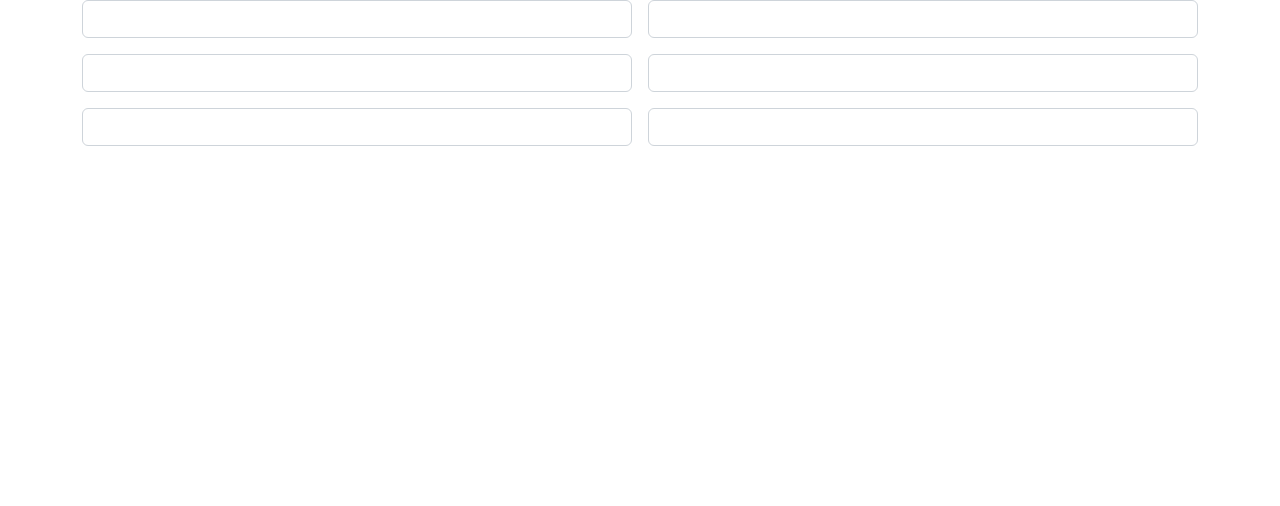
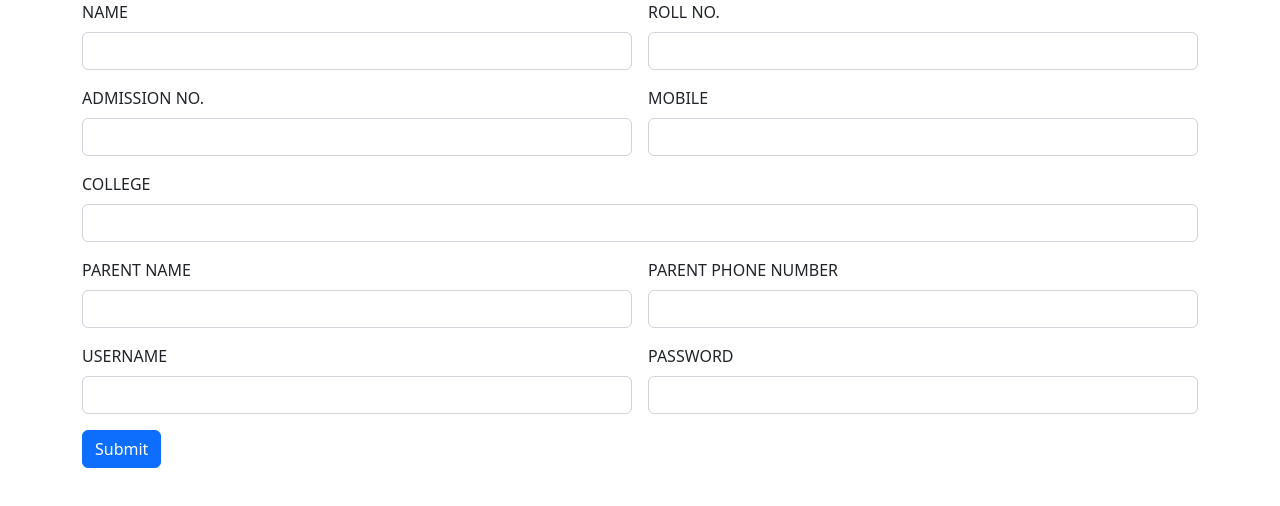
Before and after one commit to sruthy-nr/student-app, a plain HTML site: page index.html in a window 1280 px wide. Drawn offline with nearby package versions, Linux system fonts and the light colour scheme.

Commit message:
forth commit

```diff
--- a/index.html
+++ b/index.html
@@ -14,22 +14,43 @@
             <div class="col col-12 col-sm-12 col-md-12 col-lg-12 col-xl-12 col-xxl-12">
                 <div class="row g-3">
                     <div class="col col-12 col-sm-6 col-md-6 col-lg-6 col-xl-6 col-xxl-6">
+                        <label for="" class="form-label">NAME</label>
                         <input type="text" name="" id="" class="form-control">
                     </div>
                     <div class="col col-12 col-sm-6 col-md-6 col-lg-6 col-xl-6 col-xxl-6">
+                        <label for="" class="form-label">ROLL NO.</label>
                         <input type="text" name="" id="" class="form-control">
                     </div>
                     <div class="col col-12 col-sm-6 col-md-6 col-lg-6 col-xl-6 col-xxl-6">
+                        <label for="" class="form-label">ADMISSION NO.</label>
                         <input type="text" name="" id="" class="form-control">
                     </div>
                     <div class="col col-12 col-sm-6 col-md-6 col-lg-6 col-xl-6 col-xxl-6">
+                        <label for="" class="form-label">MOBILE</label>
+                        <input type="text" name="" id="" class="form-control">
+                    </div>
+                    <div class="col col-12 col-sm-12 col-md-12 col-lg-12 col-xl-12 col-xxl-12">
+                        <label for="" class="form-label">COLLEGE</label>
                         <input type="text" name="" id="" class="form-control">
                     </div>
                     <div class="col col-12 col-sm-6 col-md-6 col-lg-6 col-xl-6 col-xxl-6">
+                        <label for="" class="form-label">PARENT NAME</label>
                         <input type="text" name="" id="" class="form-control">
                     </div>
                     <div class="col col-12 col-sm-6 col-md-6 col-lg-6 col-xl-6 col-xxl-6">
+                        <label for="" class="form-label">PARENT PHONE NUMBER</label>
                         <input type="text" name="" id="" class="form-control">
+                    </div>
+                    <div class="col col-12 col-sm-6 col-md-6 col-lg-6 col-xl-6 col-xxl-6">
+                        <label for="" class="form-label">USERNAME</label>
+                        <input type="text" name="" id="" class="form-control">
+                    </div>
+                    <div class="col col-12 col-sm-6 col-md-6 col-lg-6 col-xl-6 col-xxl-6">
+                        <label for="" class="form-label">PASSWORD</label>
+                        <input type="text" name="" id="" class="form-control">
+                    </div>
+                    <div class="col col-12 col-sm-6 col-md-6 col-lg-6 col-xl-6 col-xxl-6">
+                        <button class="btn btn-primary">Submit</button>
                     </div>
                 </div>
             </div>
```
